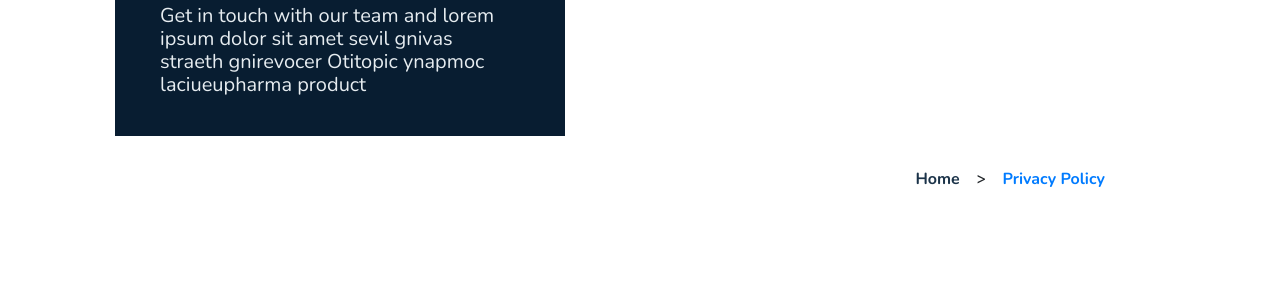
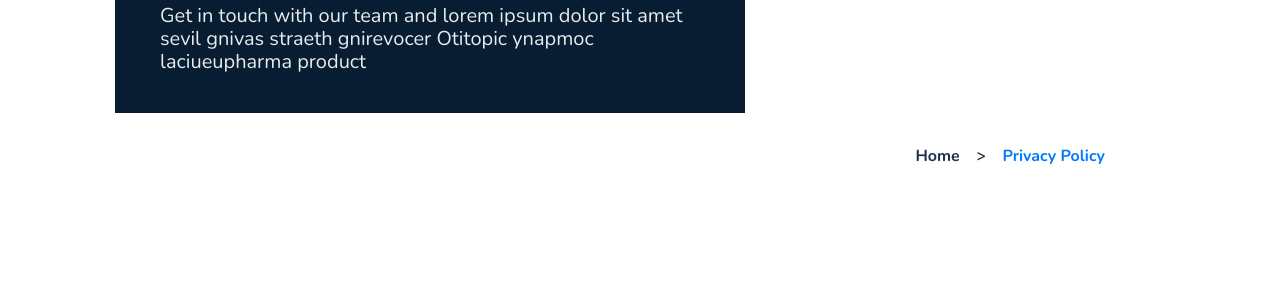
Before and after one commit to SynthesisGroup/otitopic, a website: page privacy-policy.html in a window 1280 px wide. Shown: the part 306-596 px from the top of the page. Drawn offline with nearby package versions, Linux system fonts and the light colour scheme.

Commit message:
privacy-policy

```diff
--- a/privacy-policy.html
+++ b/privacy-policy.html
@@ -108,7 +108,7 @@
         <section class="otitopic-header-info">
             <div class="container">
                 <div class="row">
-                    <div class="col-lg-4">
+                    <div class="col-lg-6 col-xl-6">
                          <div class="banner-tag-head">
                             <h2>Privacy Policy</h2>
                             <ul>
@@ -116,7 +116,7 @@
                             </ul>
                         </div>
                     </div>
-                    <div class="col-md-11">
+                    <div class="col-lg-5 col-xl-11">
                         <ul class="breadcrumbs">
                           <li><a href="index.html" class="inactive">Home</a></li>
                           <li><a href="#" class="active">Privacy Policy</a></li>
```
